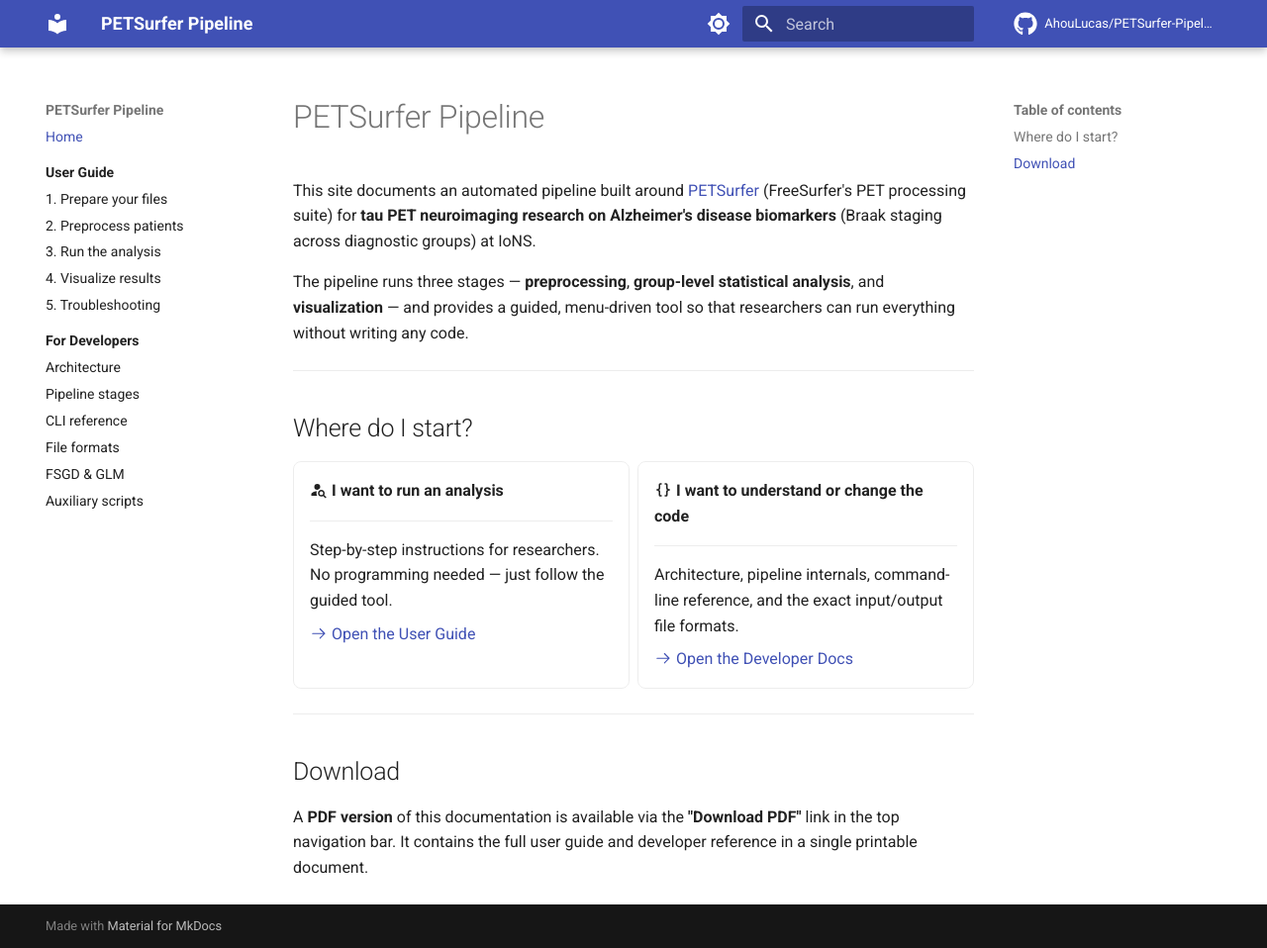
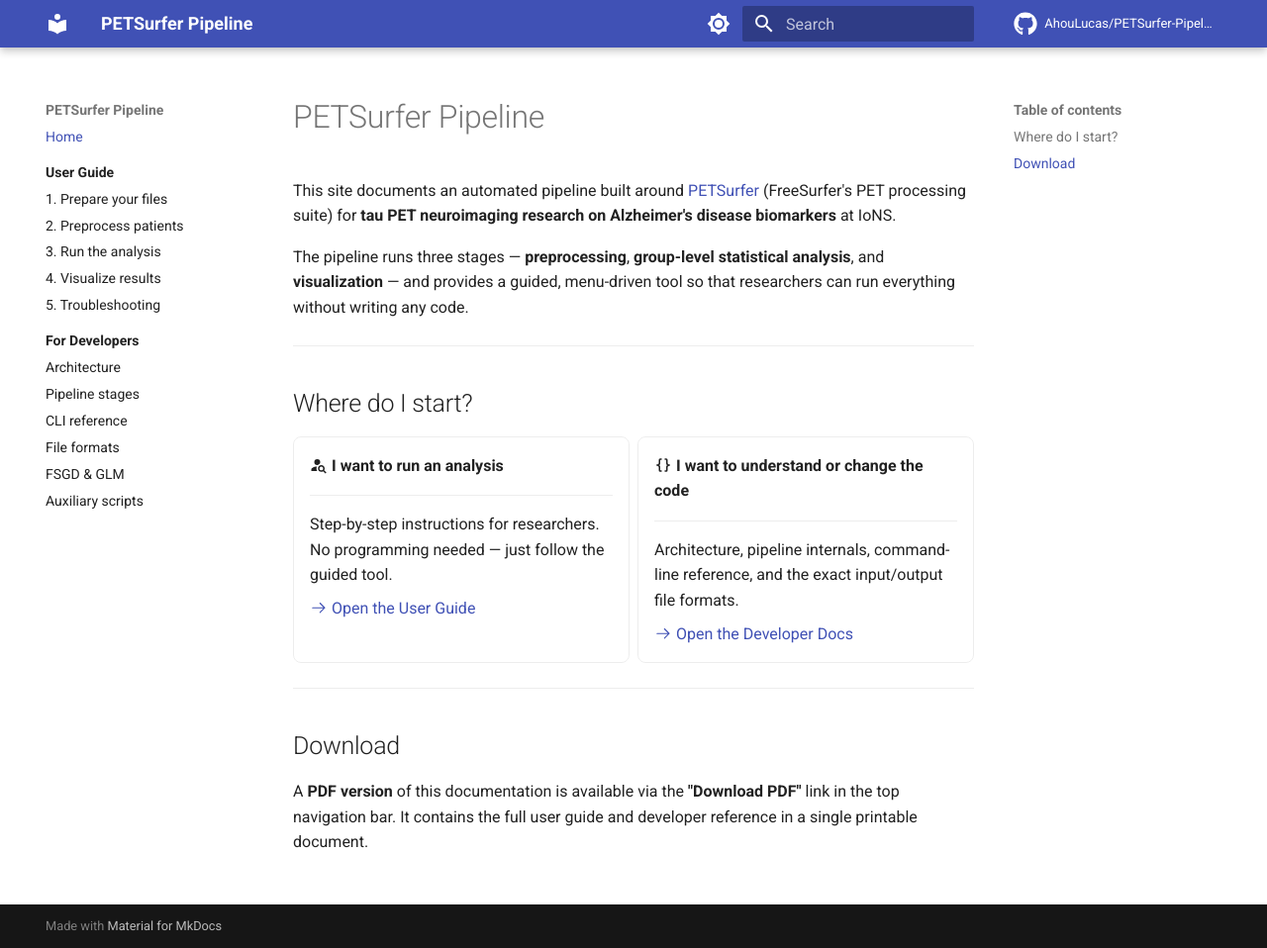
Before and after one commit to AhouLucas/PETSurfer-Pipeline, an MkDocs documentation site: the page built from docs/index.md, in a window 1280 px wide and 958 px high. Shown: the whole window at 99% size. Built offline with MkDocs 1.6.1 and Material for MkDocs 9.7.7, drawn with Linux system fonts in a browser that asks for light colours; comment, search, counter and statistics services are not loaded.

Commit message:
Updated description of docs

```diff
--- a/docs/index.md
+++ b/docs/index.md
@@ -3,7 +3,7 @@
 This site documents an automated pipeline built around
 [PETSurfer](https://surfer.nmr.mgh.harvard.edu/fswiki/PetSurfer) (FreeSurfer's
 PET processing suite) for **tau PET neuroimaging research on Alzheimer's disease
-biomarkers** (Braak staging across diagnostic groups) at IoNS.
+biomarkers** at IoNS.
 
 The pipeline runs three stages — **preprocessing**, **group-level statistical
 analysis**, and **visualization** — and provides a guided, menu-driven tool so
```
